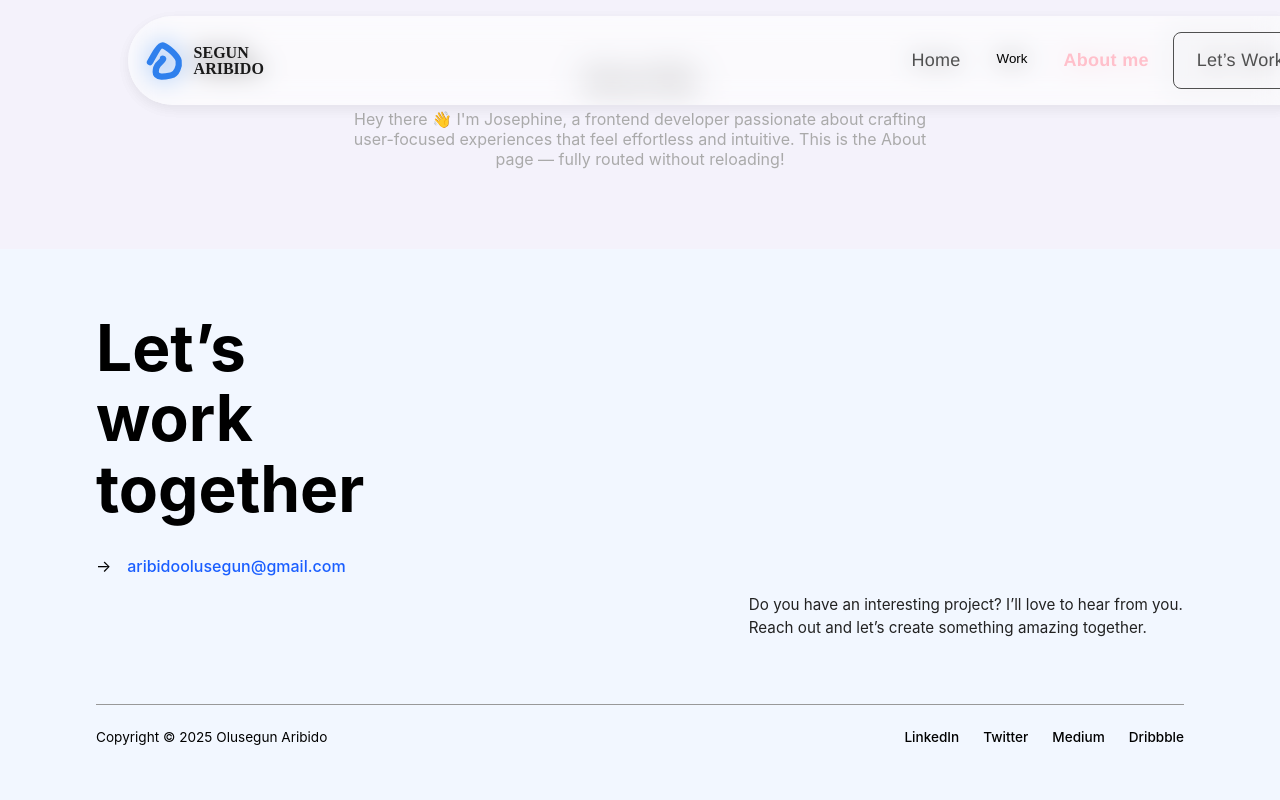
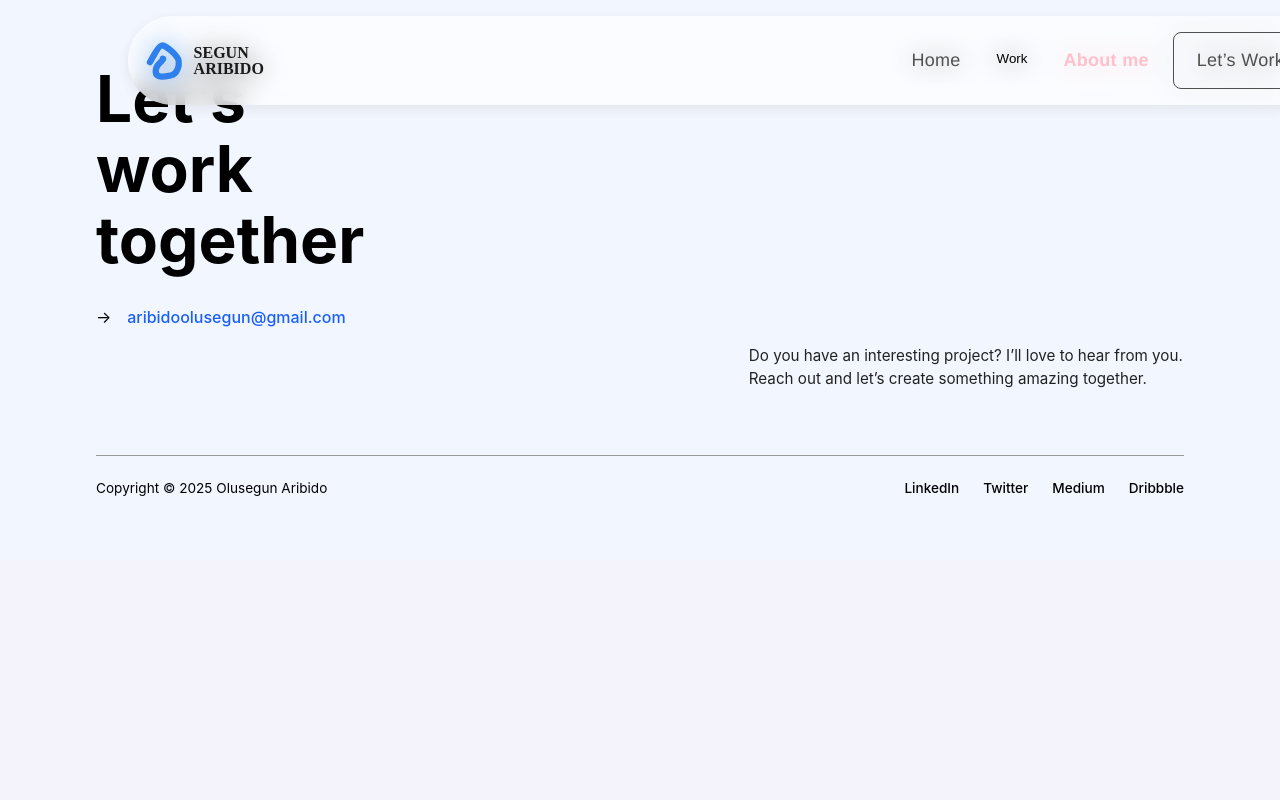
Before and after one commit to neducod/landing-page, a React (Vite) app in the folder landing-pagee/: page /about in a window 1280 px wide. Shown: the top 800 px of the page. Built offline with nearby package versions, Linux system fonts and the light colour scheme.

Commit message:
testing deployment

```diff
--- a/landing-pagee/src/About.jsx
+++ b/landing-pagee/src/About.jsx
@@ -1,20 +1,21 @@
 import React from "react";
 import Navbar from "./components/Navbar";
 import Footer from "./components/Footer";
+import "./styles/about.css";
 
 function About() {
   return (
     <>
       <Navbar />
-      <section style={{ padding: "4rem 1rem", textAlign: "center" }}>
-        <h1>About Me</h1>
-        <p style={{ maxWidth: "600px", margin: "1rem auto", color: "#aaa" }}>
-          Hey there 👋 I'm Josephine, a frontend developer passionate about
-          crafting user-focused experiences that feel effortless and intuitive.
-          This is the About page — fully routed without reloading!
-        </p>
+      <section>
+
+
+
+
+
+
       </section>
-      <Footer />
+      {/* <Footer /> */}
     </>
   );
 }
```
Also changed, not shown: landing-pagee/src/styles/about.css (added).
